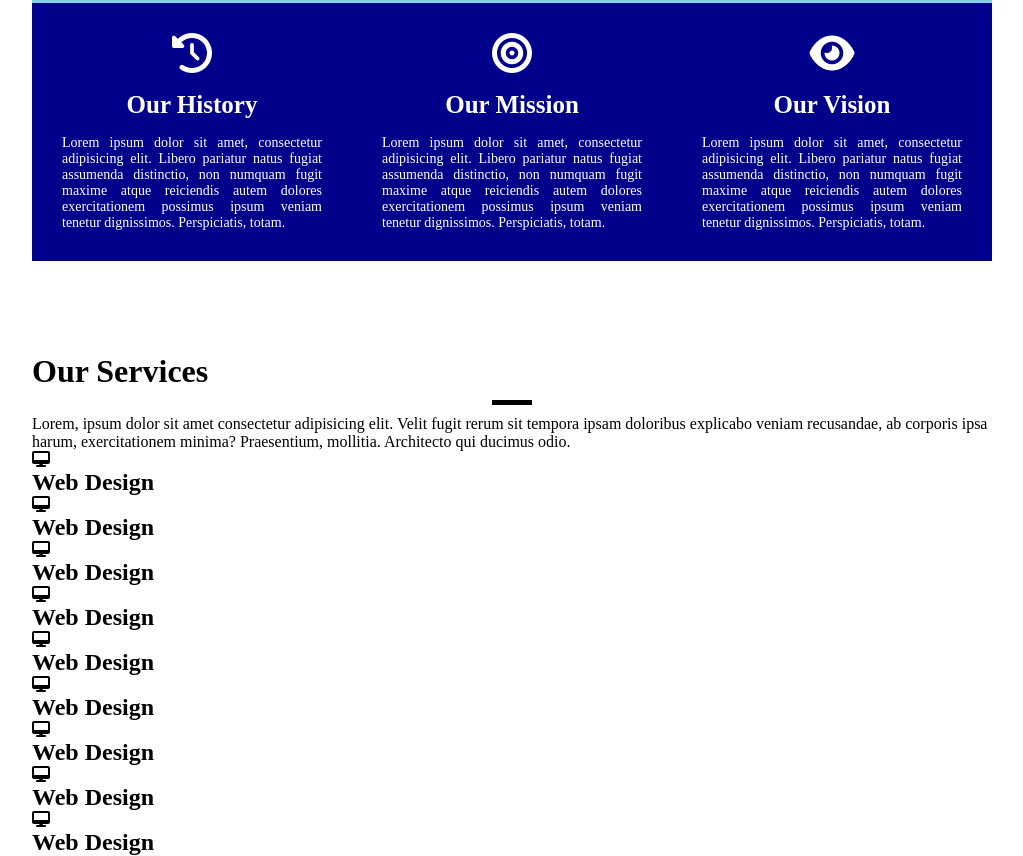
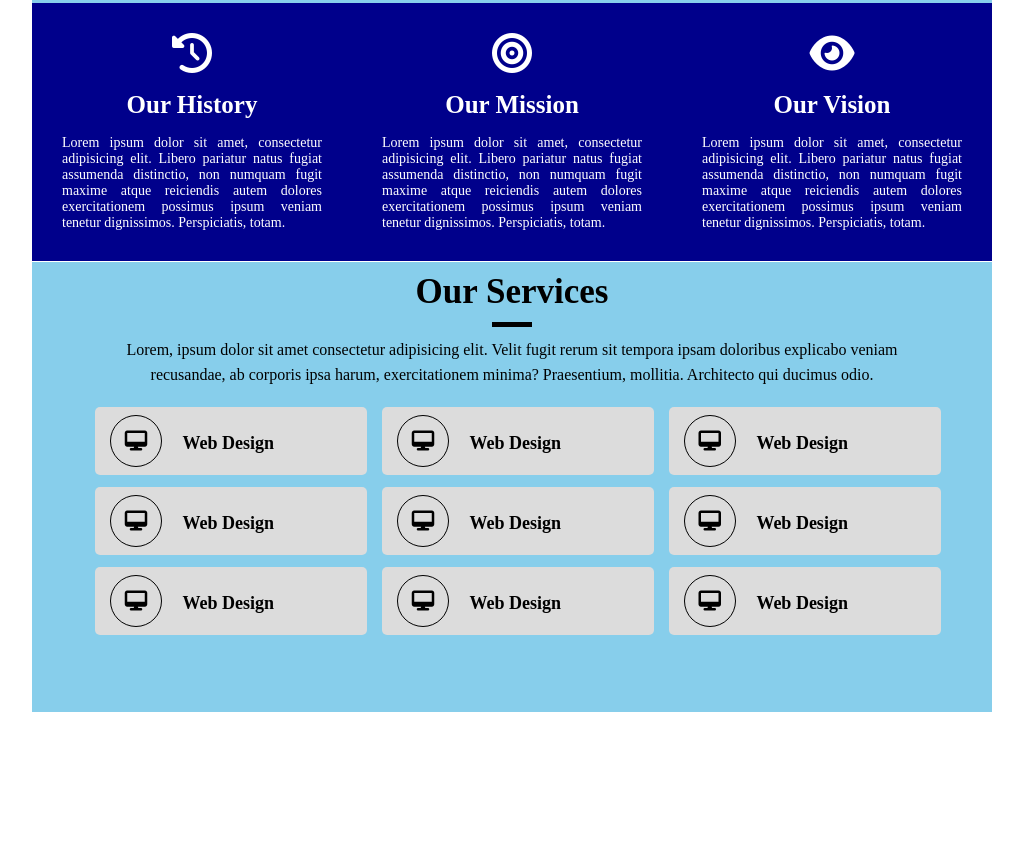
Before and after one commit to shafikcmt/btech2nd-template, a plain HTML site: page index.html in a window 1280 px wide. Shown: the part 757-1613 px from the top of the page, without its empty margins (128-1151 px from the left). After the commit the page ends 1469 px from the top, so only its background shows below. Drawn offline with Linux system fonts and the light colour scheme.

Commit message:
Row5 CSS is Completed

```diff
--- a/css/style.css
+++ b/css/style.css
@@ -110,7 +110,7 @@
 
 /* Row4 CSS Start */
 .row4{
-    height: 350px;
+    height: 259px;
     width: 100%;
 
 }
@@ -143,3 +143,70 @@
     transition: 1s;
 }
 /* Row4 CSS End */
+
+
+
+/* Row5 CSS Start */
+.row5{
+    height: 450px;
+    width: 100%;
+    background: skyblue;
+}
+.service_section{}
+.service_top{}
+.service_top h1 {
+    text-align: center;
+    padding-top: 10px;
+    font-size: 35px;
+}
+.service_top p {
+    text-align: center;
+    width: 789px;
+    margin: 0 auto;
+    line-height: 25px;
+    padding-bottom: 20px;
+}
+.service_bottom{
+    width: 90%;
+    margin: 0 auto;
+}
+.service_bottom_row{
+    height: 80px;
+}
+.service_bottom_item {
+    width: 28%;
+    float: left;
+    background: gainsboro;
+    margin-left: 15px;
+    padding: 8px 15px;
+    border-radius: 5px;
+}
+.service_item_left{
+    width: 30%;
+    float: left;
+}
+.service_item_left i {
+    border: 1px solid #000;
+    height: 50px;
+    width: 50px;
+    border-radius: 100%;
+    line-height: 50px;
+    text-align: center;
+    font-size: 20px;
+    color: #000;
+}
+.service_item_right{
+    width: 70%;
+    float: left;
+}
+.service_item_right h2 {
+    font-size: 18px;
+    padding-top: 18px;
+    color: #000;
+}
+.{}
+.{}
+.{}
+
+
+/* Row5 CSS End */
```
